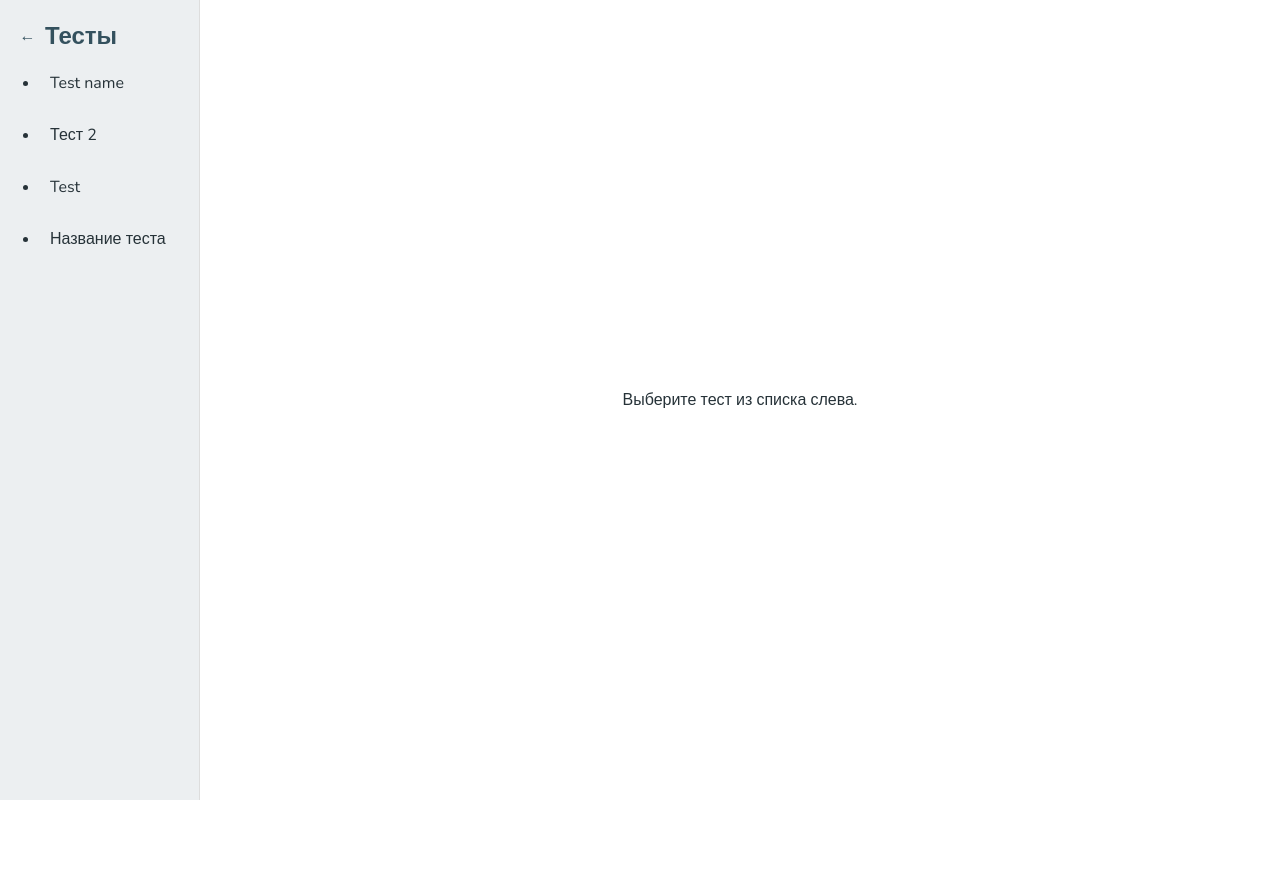
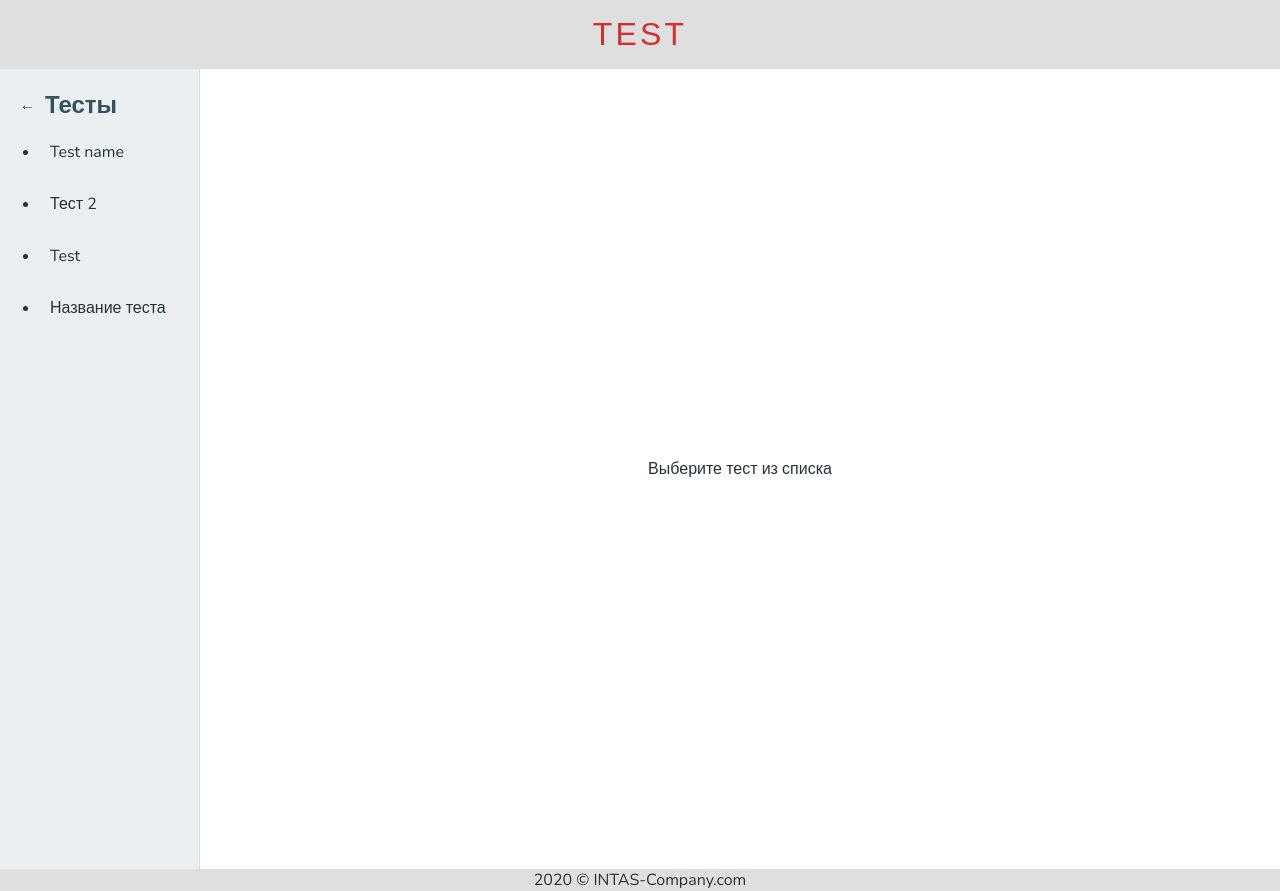
Before and after one commit to BMD63/IntasTest, a website built with Vite: page index.html in a window 1280 px wide. Before the commit the page ends 800 px from the top, so only its background shows below. Built offline with nearby package versions, Linux system fonts and the light colour scheme.

Commit message:
layout added

```diff
--- a/index.html
+++ b/index.html
@@ -10,11 +10,19 @@
   <link href="https://fonts.googleapis.com/css2?family=Nunito:wght@400;700&display=swap" rel="stylesheet">
     <link rel="stylesheet" href="styles.scss">
   </head>
-  <body>
+  <body style="background: #DFDFDF;
+">
+    <header id="mainHeader" style="display: flex; ">
+      <p style="margin: auto; color: #D32F2F; font-family: 'Rubik', sans-serif; font-size: 32px; text-align: center; text-transform: uppercase; letter-spacing: 0.1em; padding: 1rem 0;
+;">TEST</p>
+    </header>
     <div class="app">
       <aside class="sidebar" id="sidebar"></aside>
       <main class="content" id="content"></main>
     </div>
+    <footer>
+      <p style="color: #263238; text-align: center;">2020 © INTAS-Company.com</p>
+    </footer>
     <script type="module" src="script.ts"></script>
   </body>
 </html>
--- a/result.ts
+++ b/result.ts
@@ -58,7 +58,7 @@ export function renderResult(): void {
     setCurrentTest(null);
     content.innerHTML = `
       <div class="welcome">
-        <p>Выберите тест из списка слева.</p>
+        <p>Выберите тест из списка</p>
       </div>
     `;
     const sidebar = document.getElementById('sidebar') as HTMLElement;
--- a/script.ts
+++ b/script.ts
@@ -55,7 +55,7 @@ document.addEventListener('DOMContentLoaded', () => {
   const content = document.getElementById('content') as HTMLElement;
   content.innerHTML = `
     <div class="welcome">
-      <p>Выберите тест из списка слева.</p>
+      <p>Выберите тест из списка</p>
     </div>
   `;
   renderSidebar();
--- a/styles.scss
+++ b/styles.scss
@@ -1,4 +1,3 @@
-// Переменные (перемещены вверх)
 $primary-color: #D32F2F;
 $primary-hover-color: #b71c1c;
 $sidebar-bg: #ECEFF1;
@@ -157,6 +156,7 @@ html {
   flex-direction: column;
   justify-content: flex-start;
   align-items: stretch;
+  background-color: white;
 
   @media (max-width: $breakpoint-tablet) {
     padding: $small-spacing;
```
